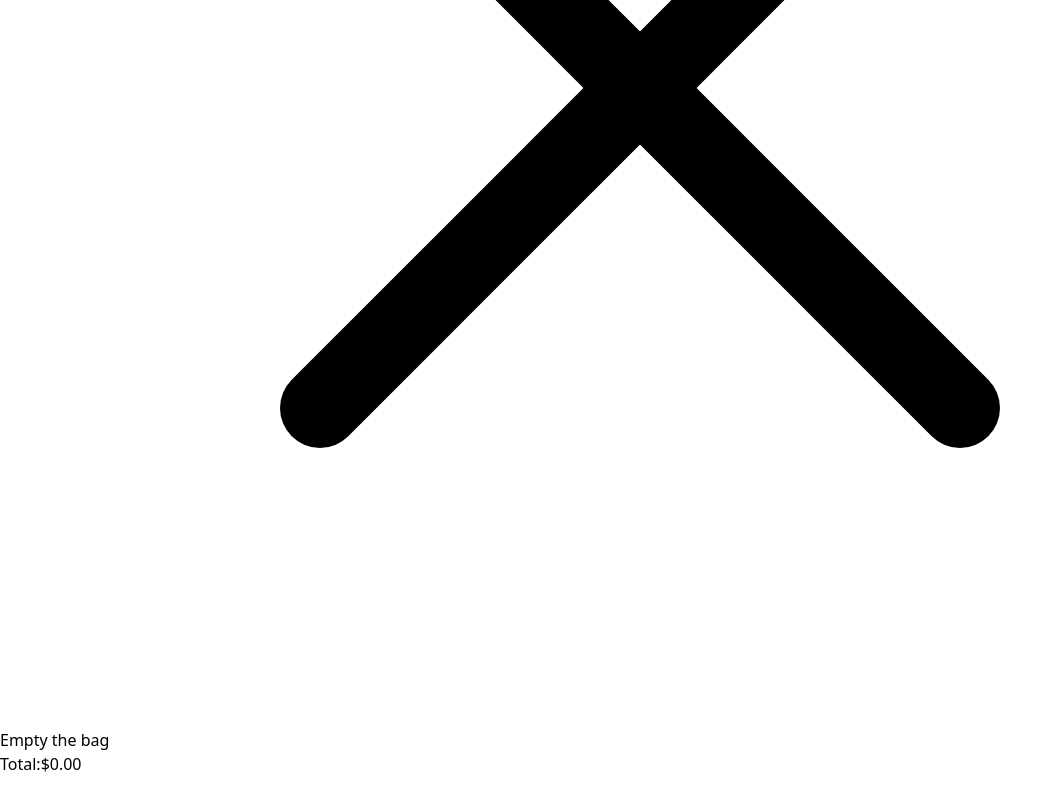
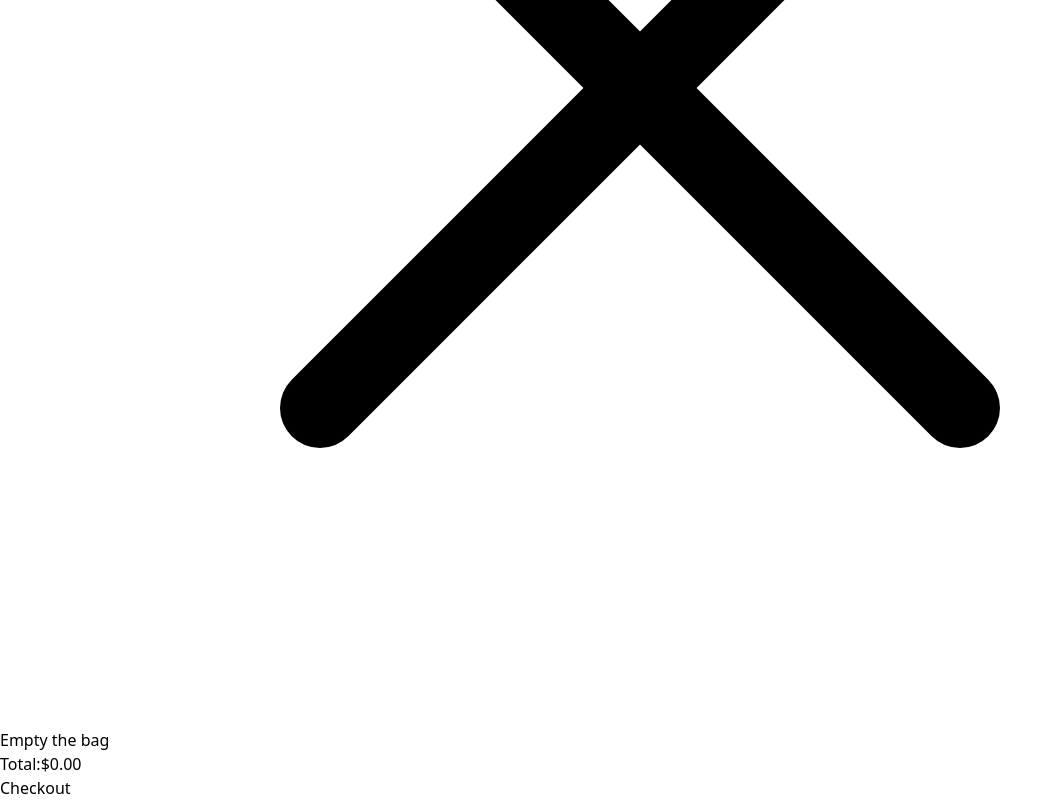
Before and after one commit to NicoPaint/Shopi, a React (Vite) app: page /Clothes in a window 1280 px wide. Shown: the part 2168-2968 px from the top of the page, without its empty margins (0-1063 px from the left). Before the commit the page ends 2944 px from the top, so only its background shows below. Built offline with nearby package versions, Linux system fonts and the light colour scheme.

Commit message:
I created the checkout button with the functionality to capture order information

```diff
--- a/src/Components/CheckoutSideMenu/index.jsx
+++ b/src/Components/CheckoutSideMenu/index.jsx
@@ -18,7 +18,9 @@ const CheckoutSideMenu = () => {
         count,
         setCount,
         cartProducts,
-        setCartProducts
+        setCartProducts,
+        order,
+        setOrder
     } = useContext(ShopiContext);
 
     const handelDelete = (id) => {
@@ -26,6 +28,19 @@ const CheckoutSideMenu = () => {
 
         const filteredBagProducts = cartProducts.filter(product => product.productData.id != id);
         setCartProducts(filteredBagProducts);
+    }
+
+    const handelCheckout = () => {
+        const orderToAdd = {
+            date: "02.04.2025",
+            products: cartProducts,
+            totalProducts: cartProducts.length,
+            totalPrice: totalPrice(cartProducts),
+        }
+
+        setOrder([...order, orderToAdd]);
+        console.log(order);
+        emptyTheBag();
     }
 
     const emptyTheBag = () => {
@@ -44,7 +59,7 @@ const CheckoutSideMenu = () => {
                     />
                 </div>
             </div>
-            <div className="px-6 h-5/6 overflow-scroll">
+            <div className="px-6 flex-1 overflow-scroll">
                 {/* Aca se inserta el order card al check side menu cada vez que el usuario agrega un producto al bag con el boton de mas */}
                 {cartProducts?.map(product => (
                     <OrderCard
@@ -54,7 +69,8 @@ const CheckoutSideMenu = () => {
                     />
                 ))}
             </div>
-            <div className="flex justify-between items-center px-6 pt-2">
+            <div className="flex flex-col justify-between items-center px-6 py-3 gap-2">
+                <div className="flex justify-between items-center w-full">
                     <button
                         className="px-2 py-1 text-red-600 rounded-lg border-[1px] border-red-400 transition hover:bg-red-600 hover:text-white hover:border-transparent "
                         onClick={() => emptyTheBag()}
@@ -66,6 +82,13 @@ const CheckoutSideMenu = () => {
                         <span className="font-medium text-xl">${totalPrice(cartProducts)}</span>
                     </p>
                 </div>
+                <button
+                    className="w-full py-3 bg-black text-white rounded-lg transition hover:bg-green-500"
+                    onClick={handelCheckout}
+                >
+                    Checkout
+                </button>
+            </div>
         </aside>
     )
 }
--- a/src/Context/index.jsx
+++ b/src/Context/index.jsx
@@ -9,6 +9,7 @@ const ShopiProvider = ({ children }) => {
     //Shopping Bag
     const [count, setCount] = useState(0);  //Lleva la cuenta de los elementos en la shopping bag
     const [cartProducts, setCartProducts] = useState([]); //Almacena los productos que se agregan al shopping bag.
+    const [order, setOrder] = useState([]); //Almacena la cantidad de ordenes que se ha hecho en al app.
 
     //Product Detail - Open/Close
     const [isProductDetailOpen, setIsProductDetailOpen] = useState(false); //Determina si se muestra el product detail section o no.
@@ -37,6 +38,8 @@ const ShopiProvider = ({ children }) => {
             isCheckoutSideMenuOpen,
             openCheckoutSideMenu,
             closeCheckoutSideMenu,
+            order,
+            setOrder
         }}>
             {children}
         </ShopiContext.Provider>
```
Lines whose indentation alone changed are shown as unchanged.
